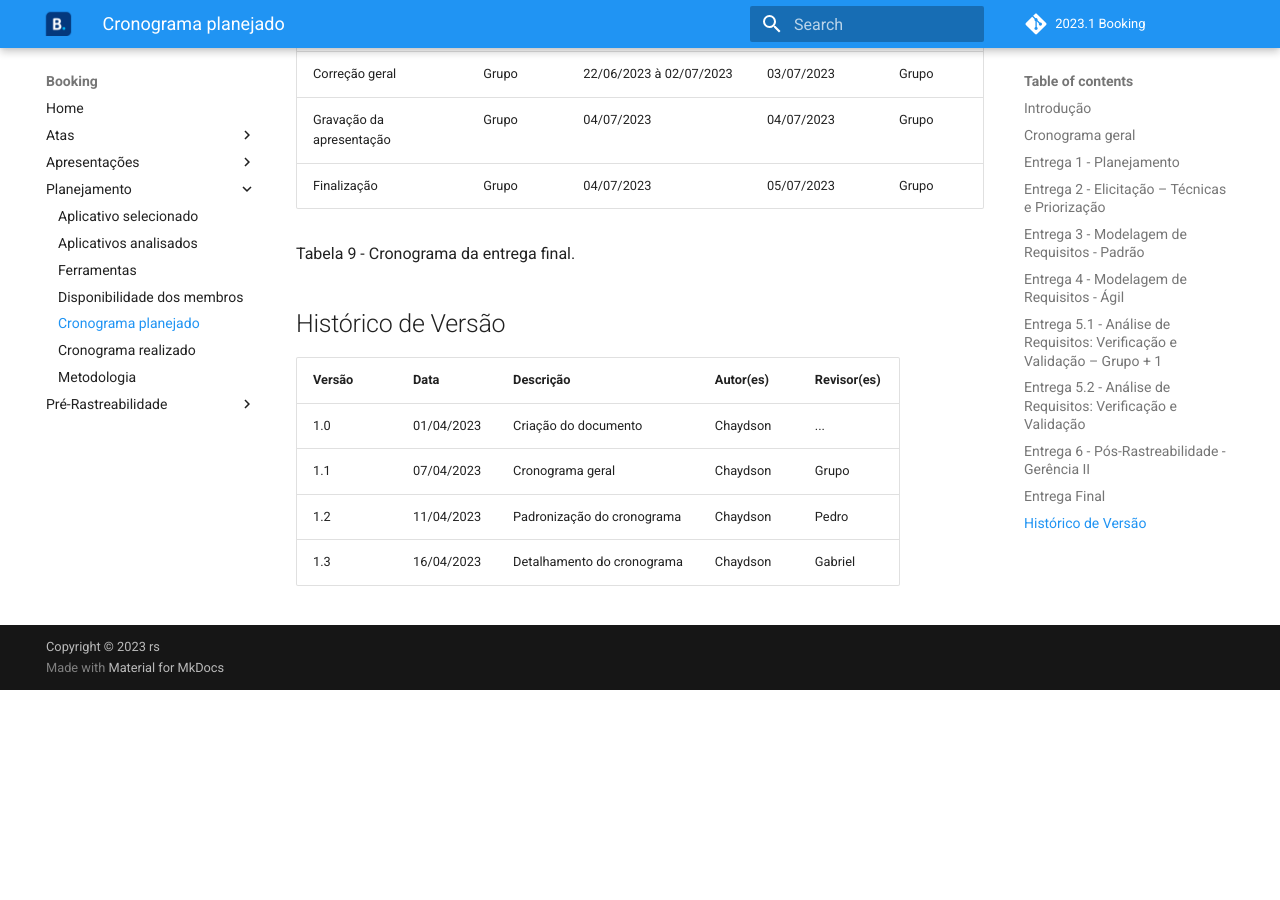
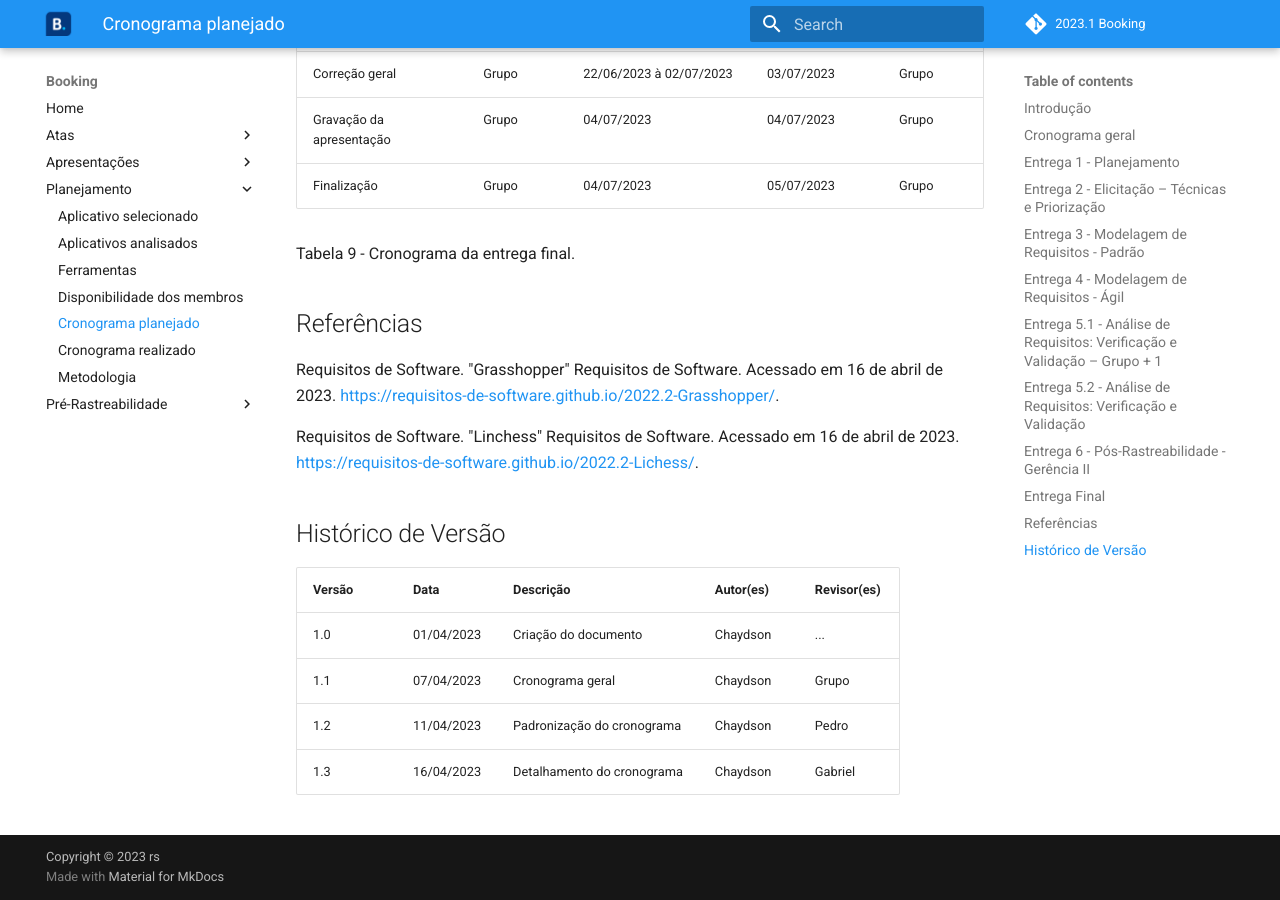
Before and after one commit to Requisitos-de-Software/2023.1-Booking, an MkDocs documentation site: the page built from docs/planejamento/cronograma.md, in a window 1280 px wide and 900 px high, scrolled down 7532 px. Built offline with MkDocs 1.6.1 and Material for MkDocs 9.7.7, drawn with Linux system fonts in a browser that asks for light colours; comment, search, counter and statistics services are not loaded; before the commit the page ends 8222 px from its top, so only the background shows below that.

Commit message:
26-adicionando area de referencias

```diff
--- a/docs/planejamento/cronograma.md
+++ b/docs/planejamento/cronograma.md
@@ -166,6 +166,12 @@ Tabela 8 - Cronograma da entrega 6.
 
 Tabela 9 - Cronograma da entrega final.
 
+## Referências
+
+Requisitos de Software. "Grasshopper" Requisitos de Software. Acessado em 16 de abril de 2023. <https://requisitos-de-software.github.io/2022.2-Grasshopper/>.
+
+Requisitos de Software. "Linchess" Requisitos de Software. Acessado em 16 de abril de 2023. <https://requisitos-de-software.github.io/2022.2-Lichess/>.
+
 ## Histórico de Versão
 
 | Versão | Data       | Descrição                  | Autor(es) | Revisor(es) |
```
